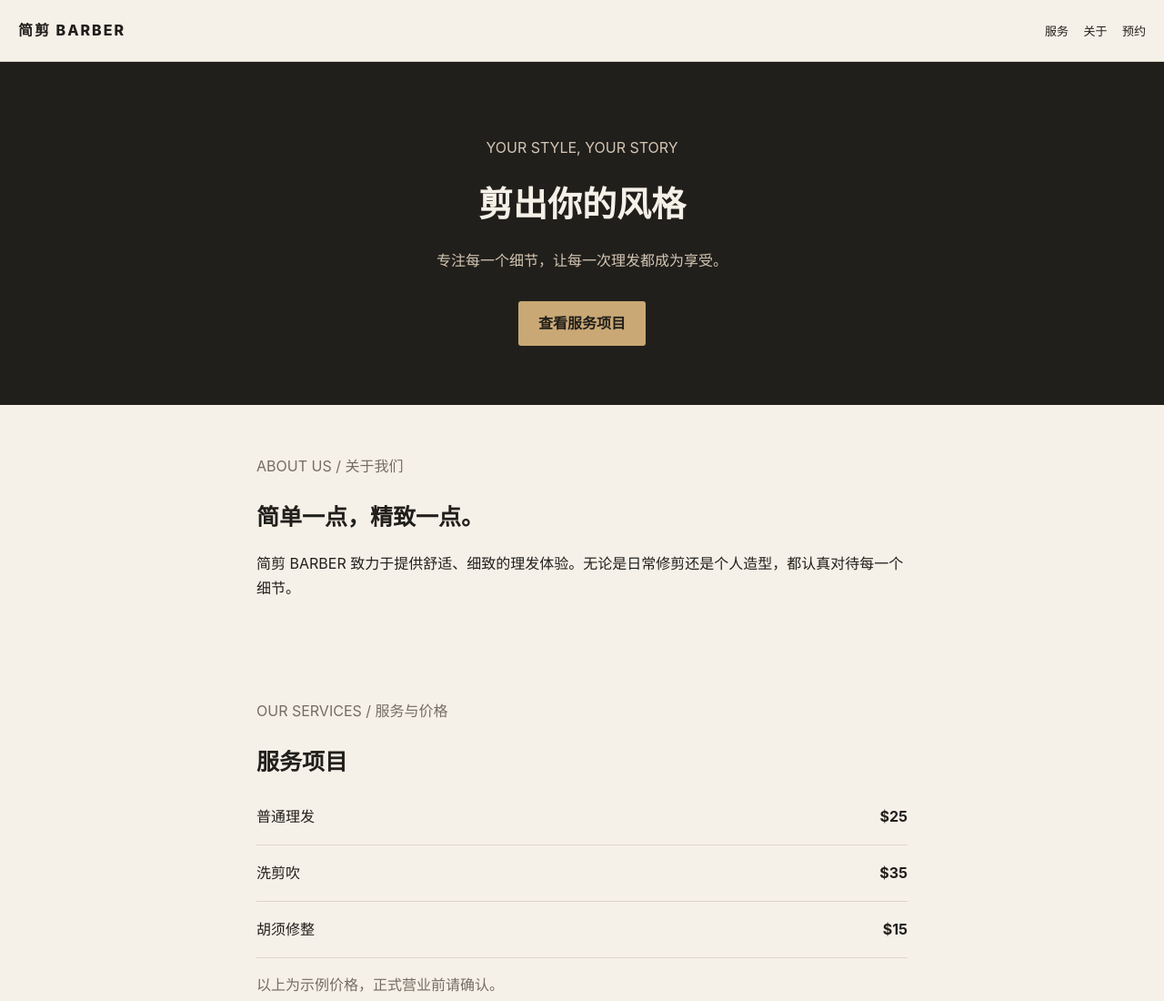
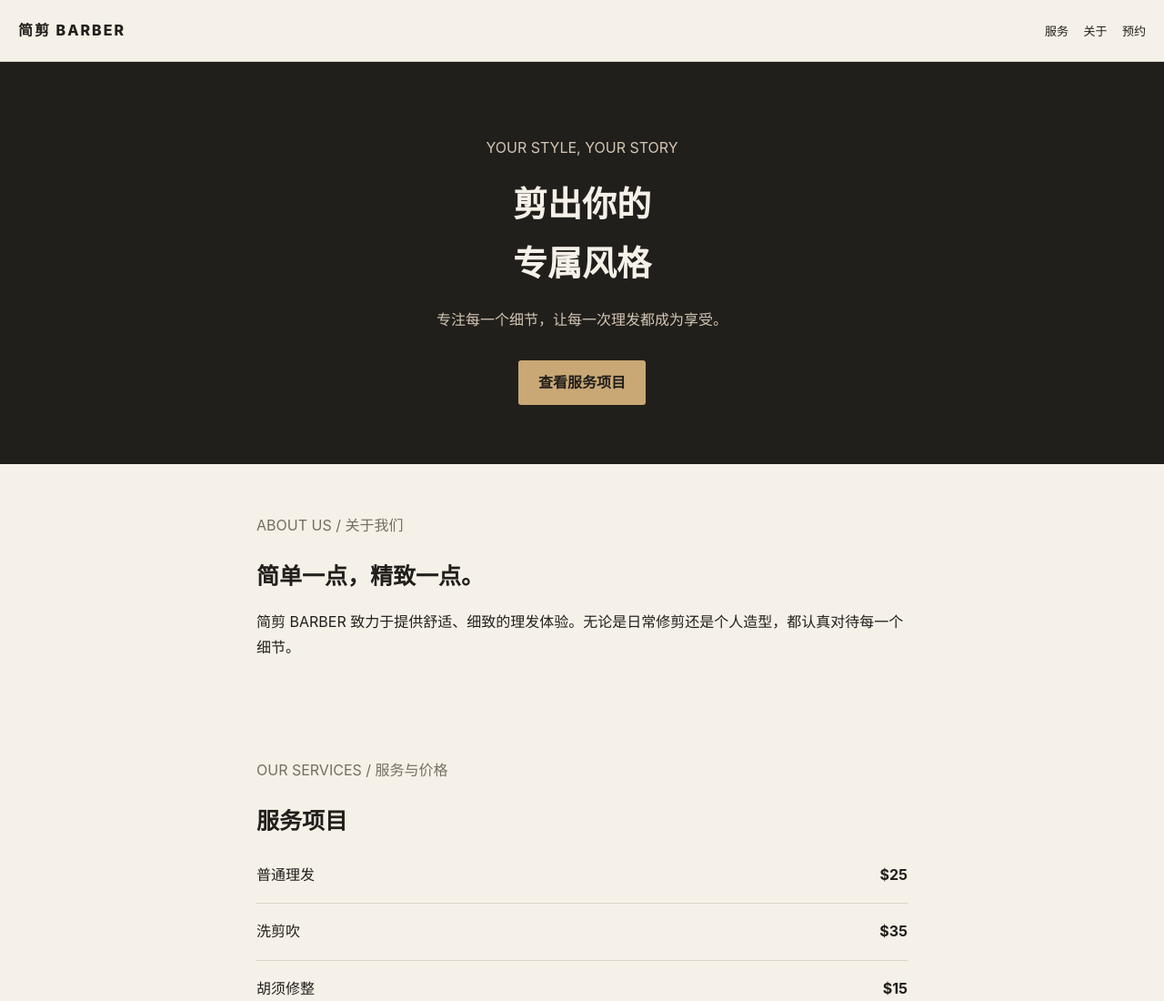
Before and after one commit to taoh4527-oss/jianjian-barber, a plain HTML site: page index.html in a window 1280 px wide. Shown: the top 1100 px of the page at 91% size. Drawn offline with Linux system fonts and the light colour scheme.

Commit message:
更新首页标题

```diff
--- a/index.html
+++ b/index.html
@@ -89,7 +89,7 @@ footer {
 <main>
   <div class="hero">
     <p>YOUR STYLE, YOUR STORY</p>
-    <h1>剪出你的风格</h1>
+    <h1>剪出你的<br>专属风格</h1>
     <p>专注每一个细节，让每一次理发都成为享受。</p>
     <a class="btn" href="#services">查看服务项目</a>
   </div>
```
